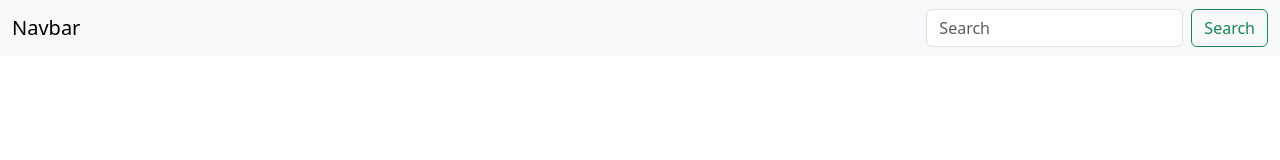
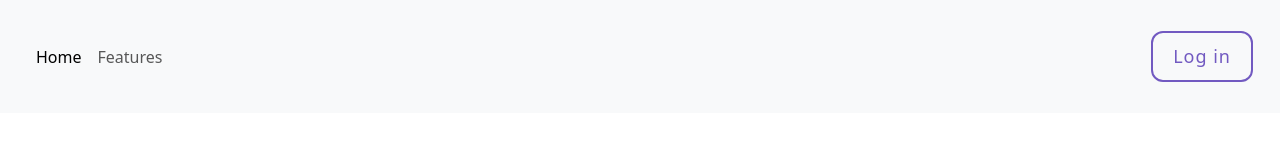
Before and after one commit to JUDEspan/Booking-App, a plain HTML site: page index.html in a window 1280 px wide. Drawn offline with Linux system fonts and the light colour scheme.

Commit message:
css commit

```diff
--- a/index.html
+++ b/index.html
@@ -4,18 +4,31 @@
     <meta charset="UTF-8">
     <meta name="viewport" content="width=device-width, initial-scale=1.0">
     <title>Flight "Booking App</title>
-    <link rel="icon" type="image/x-icon" href="Images/favicon.ico.png">
+    <link rel="icon" type="image/x-icon" href="Images/fly.jpg">
     <link rel="stylesheet" href="style.css">
     <link rel="stylesheet" href="bootstrap-5.3.2-dist/bootstrap-5.3.2-dist/css/bootstrap.css">
 </head>
 <body>
-    <nav class="navbar bg-body-tertiary">
+    <nav class="navbar navbar-expand-lg bg-body-tertiary" id="nav1">
         <div class="container-fluid">
-        <a class="navbar-brand">Navbar</a>
-        <form class="d-flex" role="search">
-            <input class="form-control me-2" type="search" placeholder="Search" aria-label="Search">
-            <button class="btn btn-outline-success" type="submit">Search</button>
-        </form>
+        <a class="navbar-brand" href="#"></a>
+        <button class="navbar-toggler" type="button" data-bs-toggle="collapse" data-bs-target="#navbarText" aria-controls="navbarText" aria-expanded="false" aria-label="Toggle navigation">
+            <span class="navbar-toggler-icon"></span>
+        </button>
+        <div class="collapse navbar-collapse" id="navbarText">
+            <ul class="navbar-nav me-auto mb-2 mb-lg-0">
+            <li class="nav-item">
+                <a class="nav-link active" aria-current="page" href="#">Home</a>
+            </li>
+            <li class="nav-item">
+                <a class="nav-link" href="#">Features</a>
+            </li>
+            </ul>
+            <span class="navbar-text">
+                <div class="nav-item"><a class="nav-link" href="#"><button id="sign">Log in </button></a></div>
+            <!-- <div>Navbar text with an inline element</div> -->
+            </span>
+        </div>
         </div>
     </nav>
 
--- a/style.css
+++ b/style.css
@@ -0,0 +1,29 @@
+#nav1{
+    position: sticky    ;
+}
+#sign {
+    position: relative;
+    display: inline-block;
+    margin: 15px;
+    padding: 10px 20px;
+    text-align: center;
+    font-size: 18px;
+    letter-spacing: 1px;
+    text-decoration: none;
+    color: #725AC1;
+    background: transparent;
+    cursor: pointer;
+    transition: ease-out 0.5s;
+    border: 2px solid #725AC1;
+    border-radius: 12px;
+    box-shadow: inset 0 0 0 0 #725AC1;
+  }
+
+  button:hover {
+    color: white;
+    box-shadow: inset 0 -100px 0 0 #725AC1;
+  }
+
+  button:active {
+    transform: scale(0.9);
+  }
```
Also changed, not shown: Images/240_F_119038043_By10VaEg7mCSNu9pdoib3bAUPfBSKdlM.jpg (added), Images/fly.jpg (added).
